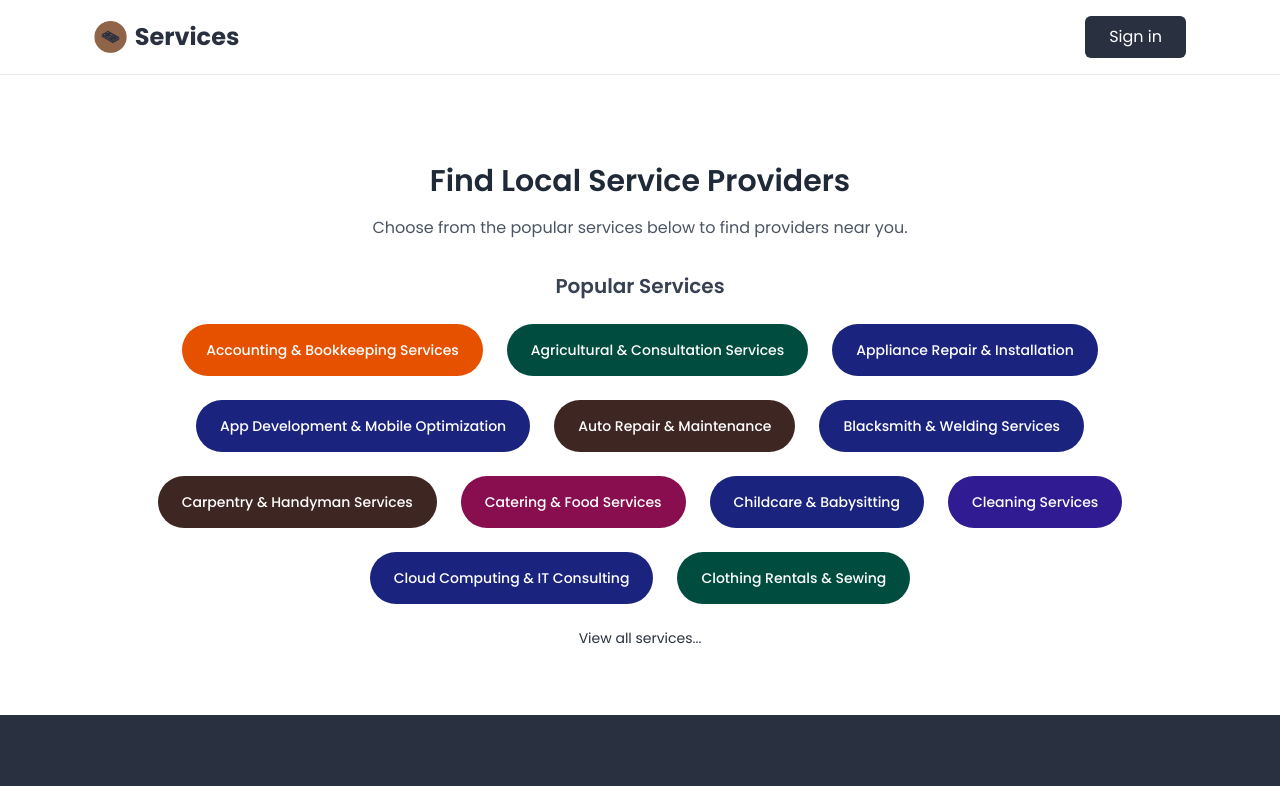
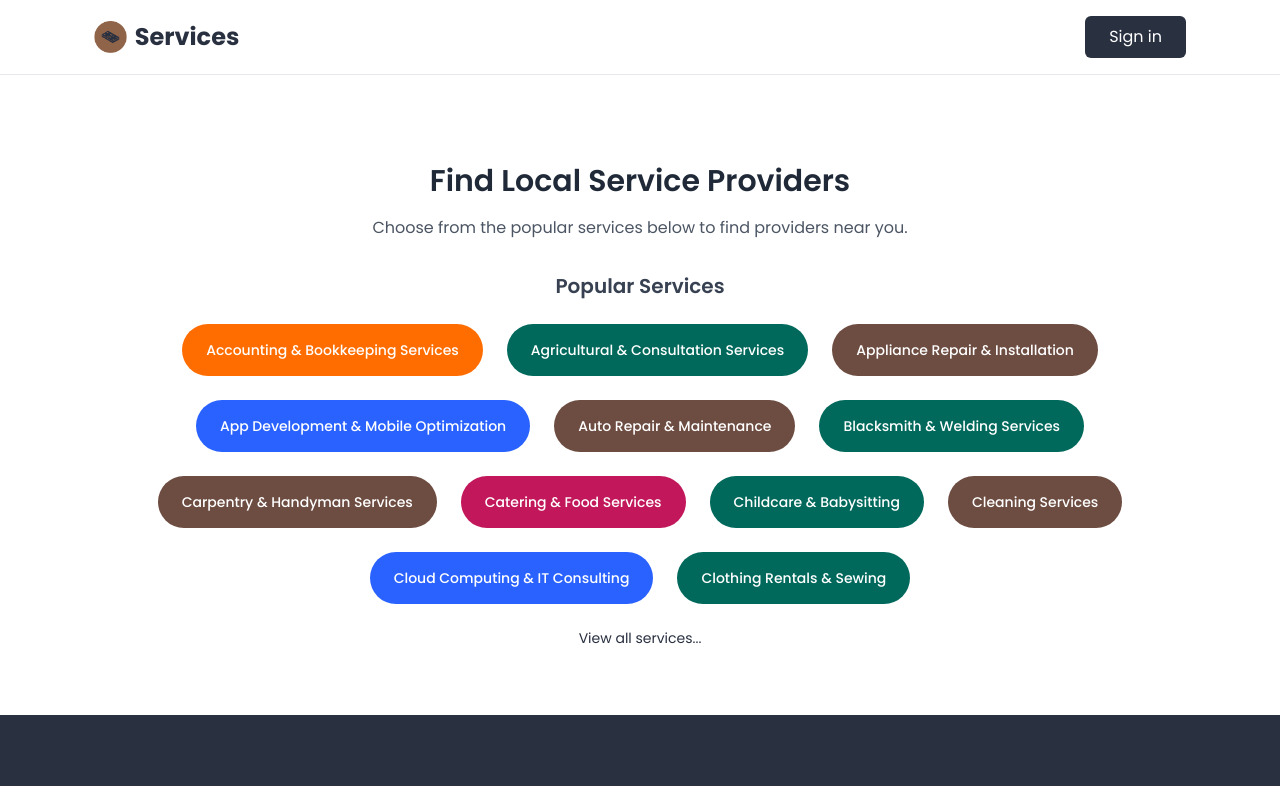
Before and after one commit to Mkayzw/serviify-website, a React (Vite) app: page /services in a window 1280 px wide. Shown: the top 786 px of the page. Built offline with nearby package versions, Linux system fonts and the light colour scheme.

Commit message:
colour codes

```diff
--- a/src/components/ServicesPage.tsx
+++ b/src/components/ServicesPage.tsx
@@ -8,27 +8,62 @@ import { User } from 'iconsax-react';
 
 // Color categories for services
 const serviceCategories: Record<string, string> = {
-  'Technology': '#1A237E',
-  'Home': '#311B92',
-  'Health': '#1B5E20',
-  'Business': '#E65100',
-  'Education': '#01579B',
-  'Personal': '#880E4F',
-  'Automotive': '#3E2723',
-  'Creative': '#F57F17',
-  'Professional': '#004D40',
+  'Technology': '#2962FF',
+  'Home': '#6D4C41',
+  'Health': '#00C853',
+  'Business': '#FF6D00',
+  'Education': '#1565C0',
+  'Personal': '#C2185B',
+  'Automotive': '#37474F',
+  'Creative': '#F9A825',
+  'Professional': '#00695C',
 };
 
 // Map services to categories
 const getServiceCategory = (service: string): string => {
-  if (service.match(/computer|software|website|app|network|it|seo|online/i)) return 'Technology';
-  if (service.match(/home|cleaning|plumbing|electrical|furniture|yard|pest|painting/i)) return 'Home';
-  if (service.match(/medical|health|dental|massage|fitness|spa/i)) return 'Health';
-  if (service.match(/accounting|consulting|financial|legal|business|marketing/i)) return 'Business';
-  if (service.match(/education|tutoring|training|teaching|coaching/i)) return 'Education';
-  if (service.match(/personal|shopping|styling|chef|catering/i)) return 'Personal';
-  if (service.match(/auto|car|vehicle|driving/i)) return 'Automotive';
-  if (service.match(/design|photo|video|art|music|content|creative/i)) return 'Creative';
+  const s = service.toLowerCase();
+
+  // Technology services
+  if (s.match(/\b(computer|software|website|app|network|it|seo|online|digital|cloud|cyber|data|programming|tech|web|mobile|software|hardware|hosting)\b/)) {
+    return 'Technology';
+  }
+
+  // Home services
+  if (s.match(/\b(home|house|cleaning|plumbing|electrical|furniture|yard|pest|painting|renovation|repair|maintenance|garden|lawn|construction|carpentry|handyman|installation|decor|interior)\b/)) {
+    return 'Home';
+  }
+
+  // Health services
+  if (s.match(/\b(medical|health|dental|massage|fitness|spa|wellness|therapy|healthcare|nutrition|physical|mental|counseling|treatment|healing|care|nursing)\b/)) {
+    return 'Health';
+  }
+
+  // Business services
+  if (s.match(/\b(accounting|consulting|financial|legal|business|marketing|management|strategy|advisory|corporate|commercial|investment|planning|analysis|market|sales|professional)\b/)) {
+    return 'Business';
+  }
+
+  // Education services
+  if (s.match(/\b(education|tutoring|training|teaching|coaching|learning|instructor|school|academic|course|class|lesson|study|skill|development|workshop)\b/)) {
+    return 'Education';
+  }
+
+  // Personal services
+  if (s.match(/\b(personal|shopping|styling|chef|catering|concierge|lifestyle|fashion|grooming|beauty|assistance|organizing|event|planning|coordination)\b/)) {
+    return 'Personal';
+  }
+
+  // Automotive services
+  if (s.match(/\b(auto|car|vehicle|driving|automotive|mechanic|repair|maintenance|garage|motor|transmission|engine|body|paint|service|transport)\b/)) {
+    return 'Automotive';
+  }
+
+  // Creative services
+  if (s.match(/\b(design|photo|video|art|music|content|creative|media|production|graphic|animation|visual|audio|editing|studio|entertainment|performance)\b/)) {
+    return 'Creative';
+  }
+
+  // Default to Professional for any other services
   return 'Professional';
 };
 
```
